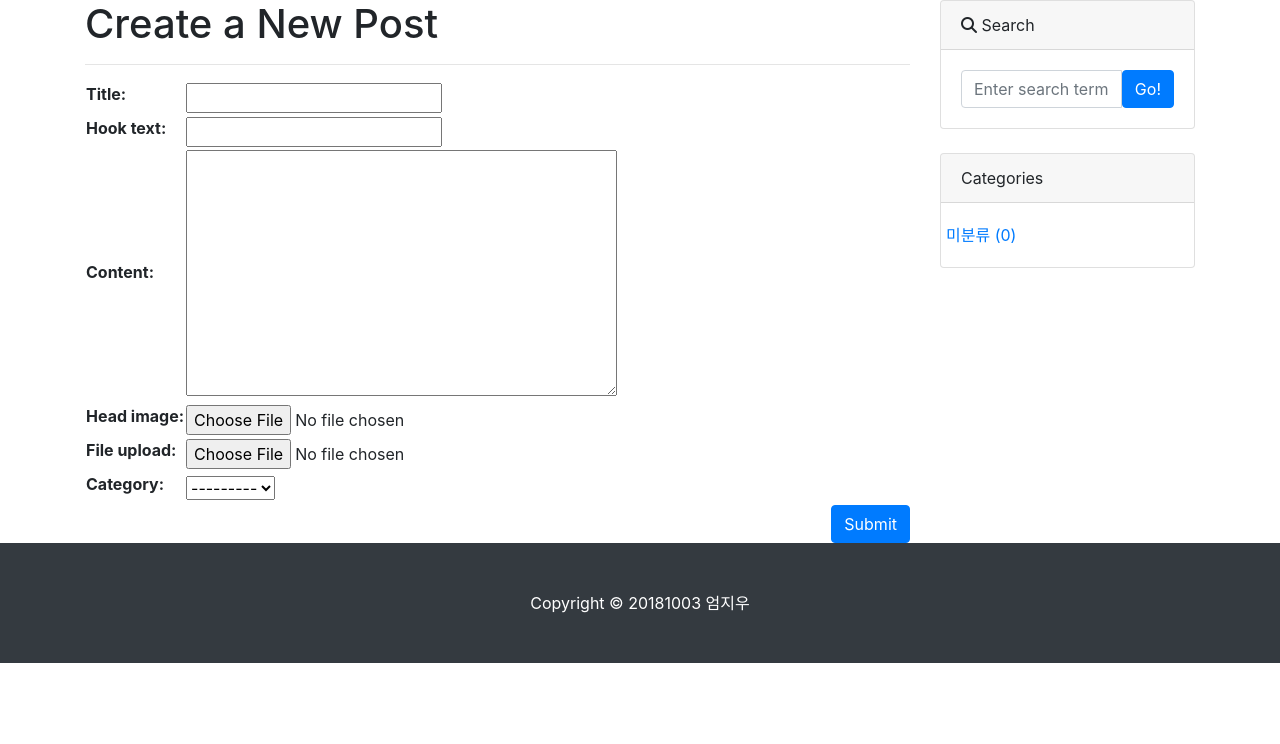
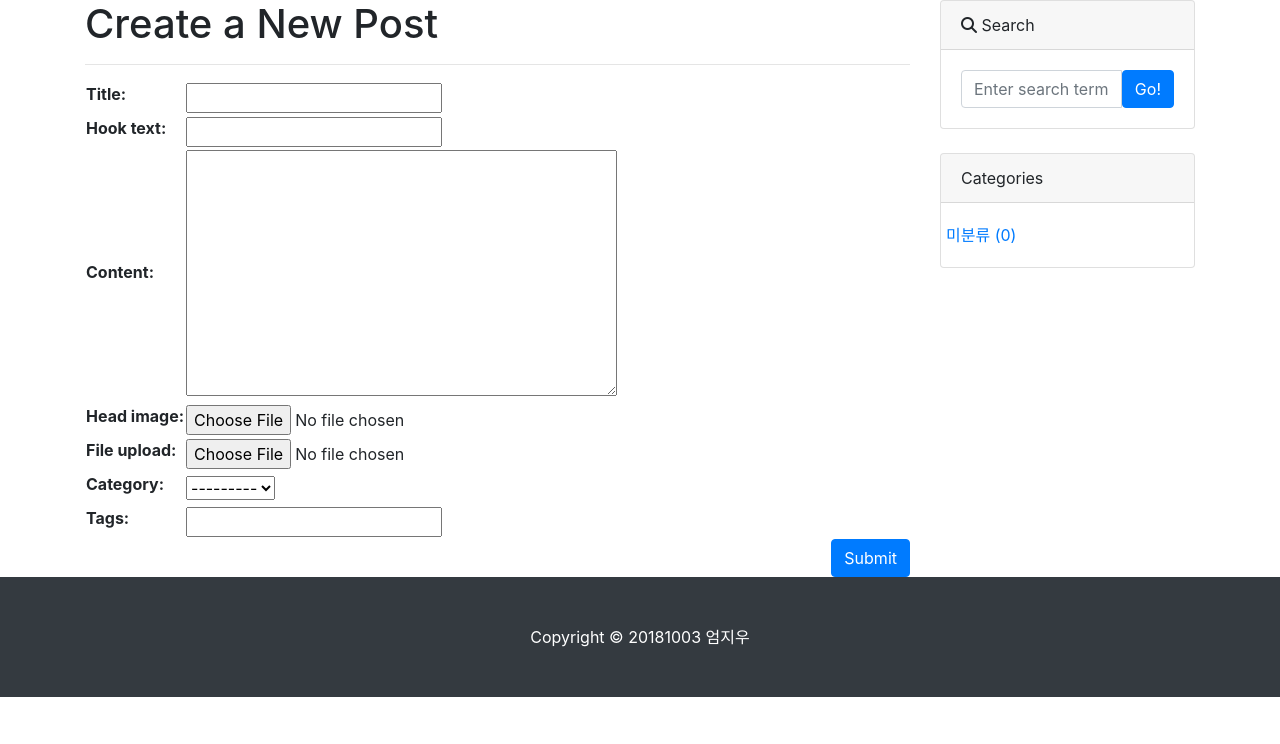
Before and after one commit to umjiwoo/internet_programming, a Django app: page /blog/create_post/ in a window 1280 px wide. Shown: the part 56-800 px from the top of the page. Run offline with Django 4.2, Linux system fonts and the light colour scheme; data that the repository does not hold is empty; some libraries are stand-ins or nearby versions.

Commit message:
포스트 수정 - 태그 수정하기

```diff
--- a/myBlog/models.py
+++ b/myBlog/models.py
@@ -6,7 +6,7 @@ from django.contrib.auth.models import User
 
 class Tag(models.Model):
     name = models.CharField(max_length=50, unique=True)
-    slug = models.SlugField(max_length=200, unique=True, allow_unicode=True)
+    slug = models.SlugField(max_length=200, unique=True, allow_unicode=True, null=True)
 
     def __str__(self):
         return self.name
--- a/myBlog/templates/myBlog/post_form.html
+++ b/myBlog/templates/myBlog/post_form.html
@@ -12,6 +12,10 @@
         {% csrf_token %}
         <table>
             {{form}}
+
+            <tr>
+                <th><label for="id_tags">Tags:</label></th>
+                <td><input id="id_tags" type="text" name="tags_str"></td>
         </table>
 
         <button type="submit" class="btn btn-primary float-right">Submit</button>
--- a/myBlog/templates/myBlog/post_list.html
+++ b/myBlog/templates/myBlog/post_list.html
@@ -4,7 +4,7 @@
     {% if user.is_authenticated %}
         {% if user.is_superuser or user.is_staff %}
             <a class="btn btn-info float-right" href="create_post/" role="button">
-                <i class="fa-light fa-pen">New Post</i>
+                <i class="fas fa-pen">New Post</i>
             </a>
         {% endif %}
     {% endif %}
--- a/myBlog/templates/myBlog/post_update_form.html
+++ b/myBlog/templates/myBlog/post_update_form.html
@@ -12,6 +12,11 @@ u,
         {% csrf_token %}
         <table>
             {{form}}
+
+            <tr>
+                <th><label for="id_tags">Tags:</label></th>
+                <td><input id="id_tags" type="text" name="tags_str" value="{{tags_str_default}}"></td>
+            </tr>
         </table>
 
         <button type="submit" class="btn btn-primary float-right">Submit</button>
--- a/myBlog/views.py
+++ b/myBlog/views.py
@@ -3,6 +3,7 @@ from django.shortcuts import render, redirect
 from django.views.generic import ListView, DetailView, CreateView, UpdateView
 from myBlog.models import Post, Category, Tag
 from django.core.exceptions import PermissionDenied
+from django.utils.text import slugify
 
 
 # def index(request):
@@ -59,7 +60,22 @@ class PostCreate(CreateView, LoginRequiredMixin, UserPassesTestMixin):
         current_user = self.request.user
         if current_user.is_authenticated and current_user.is_superuser or current_user.is_staff:  # 요청 보낸 유저가 인가된 유저라면
             form.instance.author = current_user
-            return super(PostCreate, self).form_valid(form)
+            response = super(PostCreate, self).form_valid(form)
+
+            tags_str = self.request.POST.get('tags_str')
+            if tags_str:
+                tags_str = tags_str.strip()
+                tags_str = tags_str.replace(',', ';')
+                tag_list = tags_str.split(';')
+
+            for t in tag_list:
+                t = t.strip()
+                tag, created = Tag.objects.get_or_create(name=t)
+                if created:
+                    tag.slug = slugify(t, allow_unicode=True)
+                    tag.save()
+                self.object.tags.add(tag)  # 생성된 객체에 생성한 tag 추가
+            return response
         else:
             return redirect('/blog/')
 
@@ -72,7 +88,7 @@ class PostCreate(CreateView, LoginRequiredMixin, UserPassesTestMixin):
 
 class PostUpdate(UpdateView, LoginRequiredMixin):
     model = Post
-    fields = ['title', 'hook_text', 'content', 'head_image', 'file_upload', 'category', 'tags']
+    fields = ['title', 'hook_text', 'content', 'head_image', 'file_upload', 'category']
     template_name = 'myBlog/post_update_form.html'
 
     def dispatch(self, request, *args, **kwargs):
@@ -81,8 +97,35 @@ class PostUpdate(UpdateView, LoginRequiredMixin):
         else:
             raise PermissionDenied
 
+    def form_valid(self, form):  #dispatch 가 request 시 어떤 http 메소드를 사용해 들어오는 지 파악하고 POST면 form_valid 실행
+        response = super(PostUpdate, self).form_valid(form)
+
+        self.object.tags.clear()
+
+        tags_str = self.request.POST.get('tags_str')
+        if tags_str:
+            tags_str = tags_str.strip()
+            tags_str = tags_str.replace(',', ';')
+            tag_list = tags_str.split(';')
+
+        for t in tag_list:
+            t = t.strip()
+            tag, created = Tag.objects.get_or_create(name=t)
+            if created:
+                tag.slug = slugify(t, allow_unicode=True)
+                tag.save()
+            self.object.tags.add(tag)  # 생성된 객체에 생성한 tag 추가
+
+        return response
+
     def get_context_data(self, **kwargs):
         context = super(PostUpdate, self).get_context_data()  # 템플릿으로 전달할 내용을 담음
+
+        if self.object.tags.exists:
+            tag_str_list = list()
+            for t in self.object.tags.all():
+                tag_str_list.append(t.name)
+            context['tags_str_default'] = ';'.join(tag_str_list)
         context['categories'] = Category.objects.all()
         context['no_category_post_count'] = Post.objects.filter(category=None).count
         return context
```
